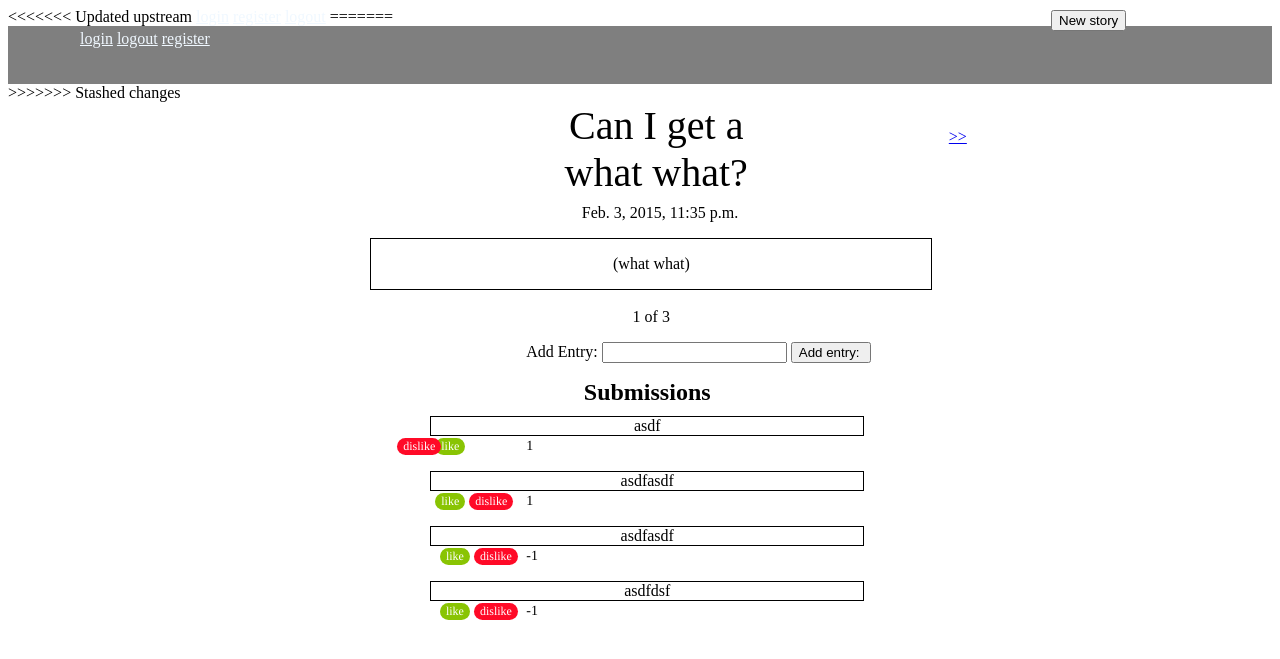
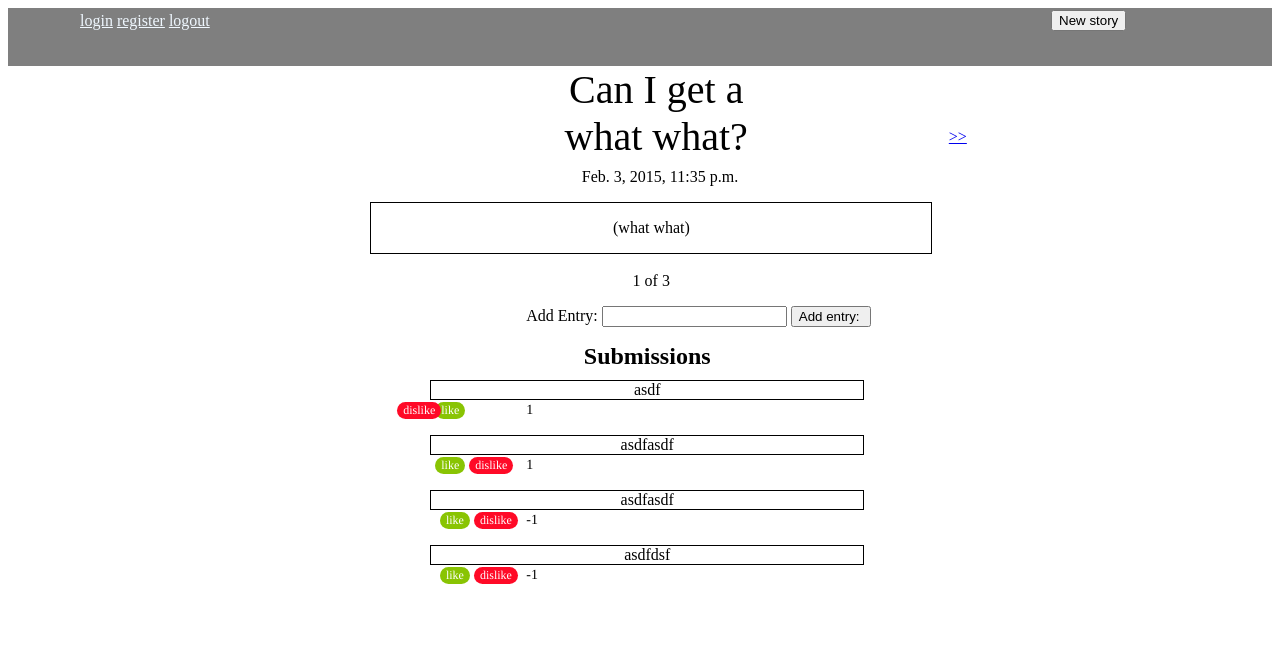
Before and after one commit to gregory-adler/collaborative_writing_blog, a Django app: page /1 in a window 1280 px wide. Shown: the top 659 px of the page. Run offline with Django 3.2, Linux system fonts and the light colour scheme; data comes from the database, SQL or seed files in the repository; both versions use the stored data as it was after the commit.

Commit message:
Merged html

```diff
--- a/cwblog/blogapp/templates/blogapp/main.html
+++ b/cwblog/blogapp/templates/blogapp/main.html
@@ -10,36 +10,27 @@
     <title></title>
 </head>
 <body>
-<<<<<<< Updated upstream
-    <span class="full-width-bar">
-        {% if user.is_authenticated %}
-            <p style="color: aliceblue; display:inline-block">Welcome {{ user.get_username }}! </p>
-        {% else %}
-            <a style="color:aliceblue;" href="{% url 'login' %}">login</a>
-            <a style="color:aliceblue;" href="{% url 'register' %}">register</a>
-        {% endif %}
-        <a style="color:aliceblue;" href="{% url 'trylogout' %}">logout</a>
-
-    </span>
-=======
 
 <header>
   <div class="wrap">
-        <div class= "login">
-        <a style="color:aliceblue;" href="{% url 'login' %}">login</a>
-        </div>
-        <div class= "logout">
+      {% if user.is_authenticated %}
+           <div class="user">
+            <p style="color: aliceblue; display:inline-block">Welcome {{ user.get_username }}! </p>
+          </div>
+        {% else %}
+          <div class="login">
+            <a style="color:aliceblue;" href="{% url 'login' %}">login</a>
+          </div>
+          <div class="register">
+            <a style="color:aliceblue;" href="{% url 'register' %}">register</a>
+          </div>
+        {% endif %}
+        <div class="logout">
         <a style="color:aliceblue;" href="{% url 'trylogout' %}">logout</a>
-        </div>
-        <div class= "register">
-        <a style="color:aliceblue;" href="{% url 'register' %}">register</a>
         </div>
     </div>
 </header>
 
-
-
->>>>>>> Stashed changes
 
     <div id="story">
         {% for story in stories %}
```
Also changed, not shown: cwblog/db.sqlite3.
